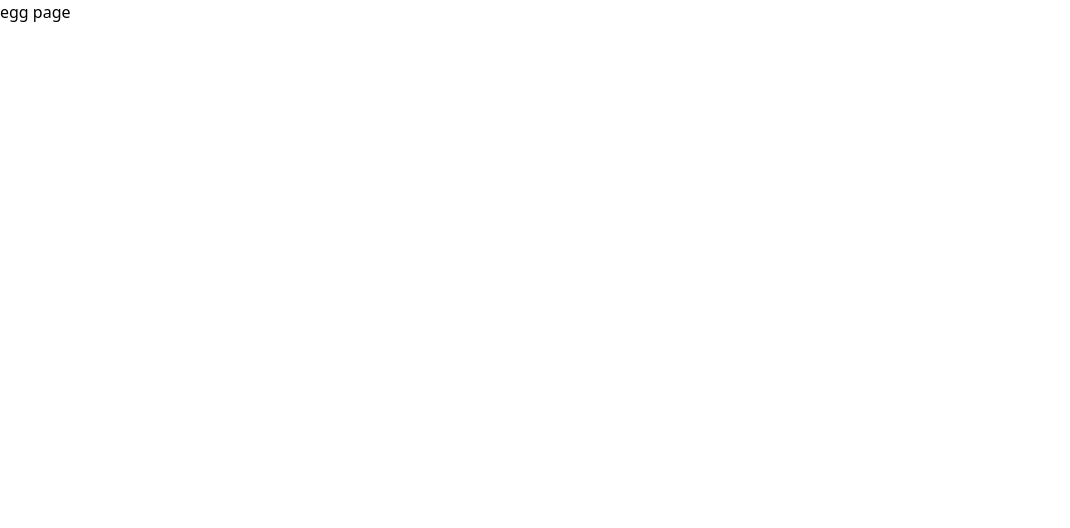
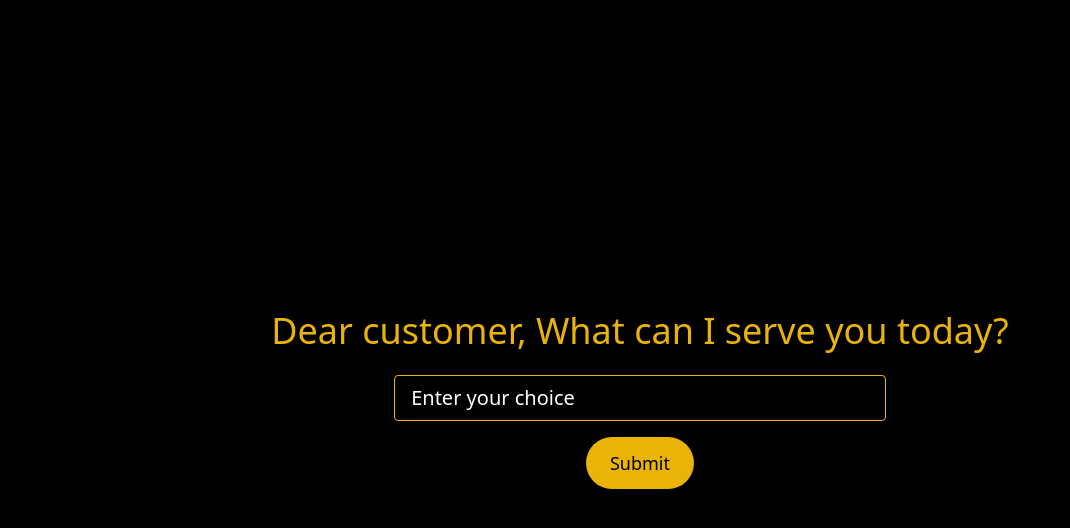
Before and after one commit to wnmay/evolution-of-egg, a Vue app: page / in a window 1280 px wide. Shown: the top 528 px of the page, without its empty margins (0-1070 px from the left). Built offline with nearby package versions, Linux system fonts and the light colour scheme; the HTML template or start-up script is replaced by a standard one.

Commit message:
feat: home page

```diff
--- a/src/views/Home.vue
+++ b/src/views/Home.vue
@@ -1,9 +1,47 @@
-<script setup lang="ts">
-import { RouterLink } from 'vue-router';
+<template>
+  <div :class="[backgroundClass, 'flex flex-col items-center justify-center h-screen text-white text-center transition-all duration-2000 ease-in-out']">
+    <div v-if="message" class="mt-6 text-xl">
+      <p>{{ message }}</p>
+    </div>
+    <div v-else class="flex flex-col justify-center items-center">
+      <h1 class="text-4xl mb-6 text-yellow-500">Dear customer, What can I serve you today?</h1>
+
+      <input v-model="userInput" type="text" class="px-4 py-2 text-xl mb-4 w-2/3 border border-yellow-500 rounded bg-black text-white placeholder-white" placeholder="Enter your choice"/>
+
+      <button @click="submitInput" class="px-6 py-3 text-lg rounded-full bg-yellow-500 text-black cursor-pointer transition-all duration-200 hover:bg-yellow-400">
+        Submit
+      </button>
+    </div>
+  </div>
+</template>
+
+<script>
+export default {
+  data() {
+    return {
+      userInput: '',
+      message: '',
+      backgroundClass: 'bg-black',
+    };
+  },
+  methods: {
+    submitInput() {
+      this.message = "We don’t serve that kind of thing. We only have...";
+
+      setTimeout(() => {
+        this.backgroundClass = 'bg-white';
+
+        setTimeout(() => {
+          this.$router.push('/egg');
+        }, 1000);
+      }, 3000);
+    }
+  }
+};
 </script>
 
-<template>
-  <main>
-    <RouterLink to="/egg">egg page</RouterLink>
-  </main>
-</template>
+<style scoped>
+.transition-all {
+  transition: all 2s ease-in-out;
+}
+</style>
```
